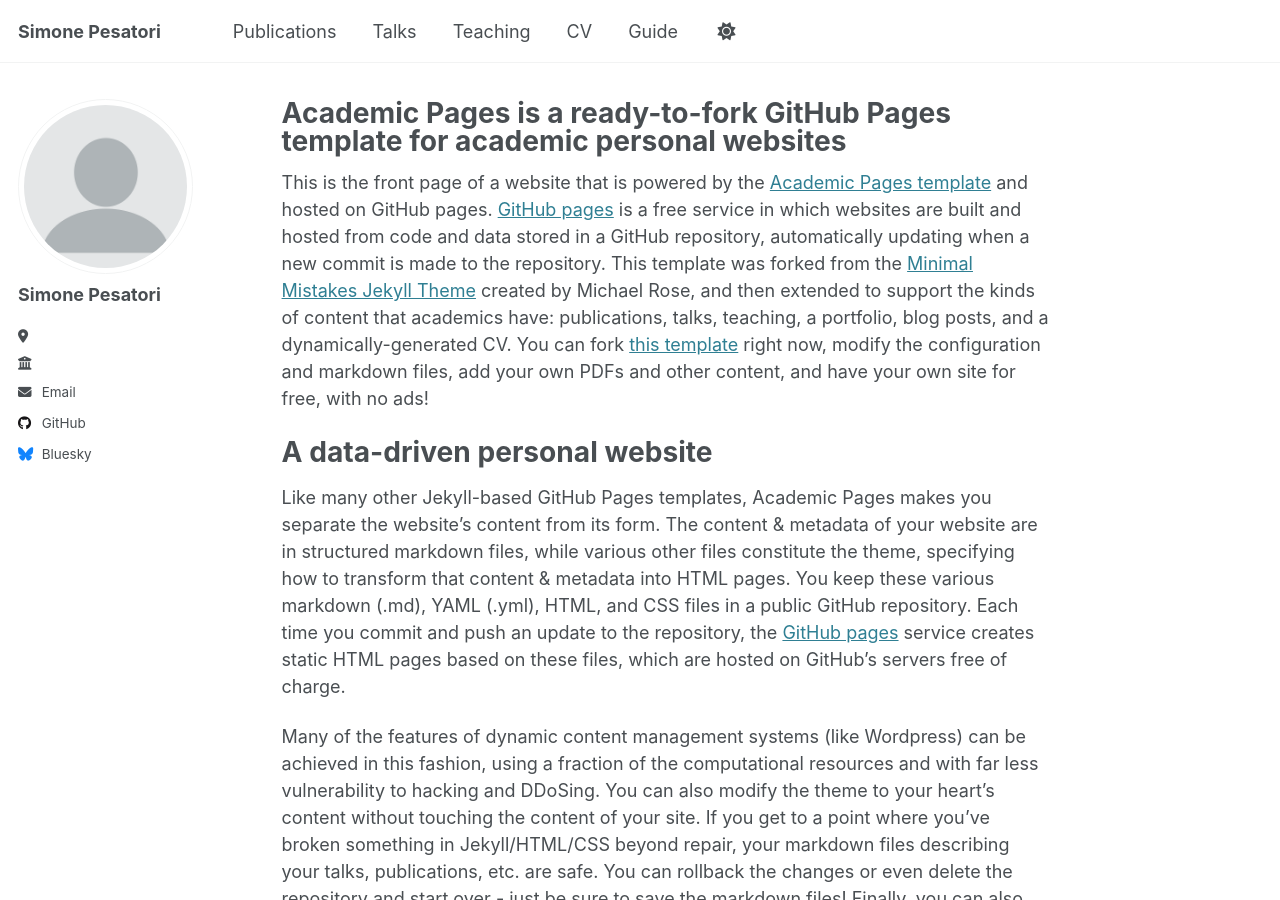
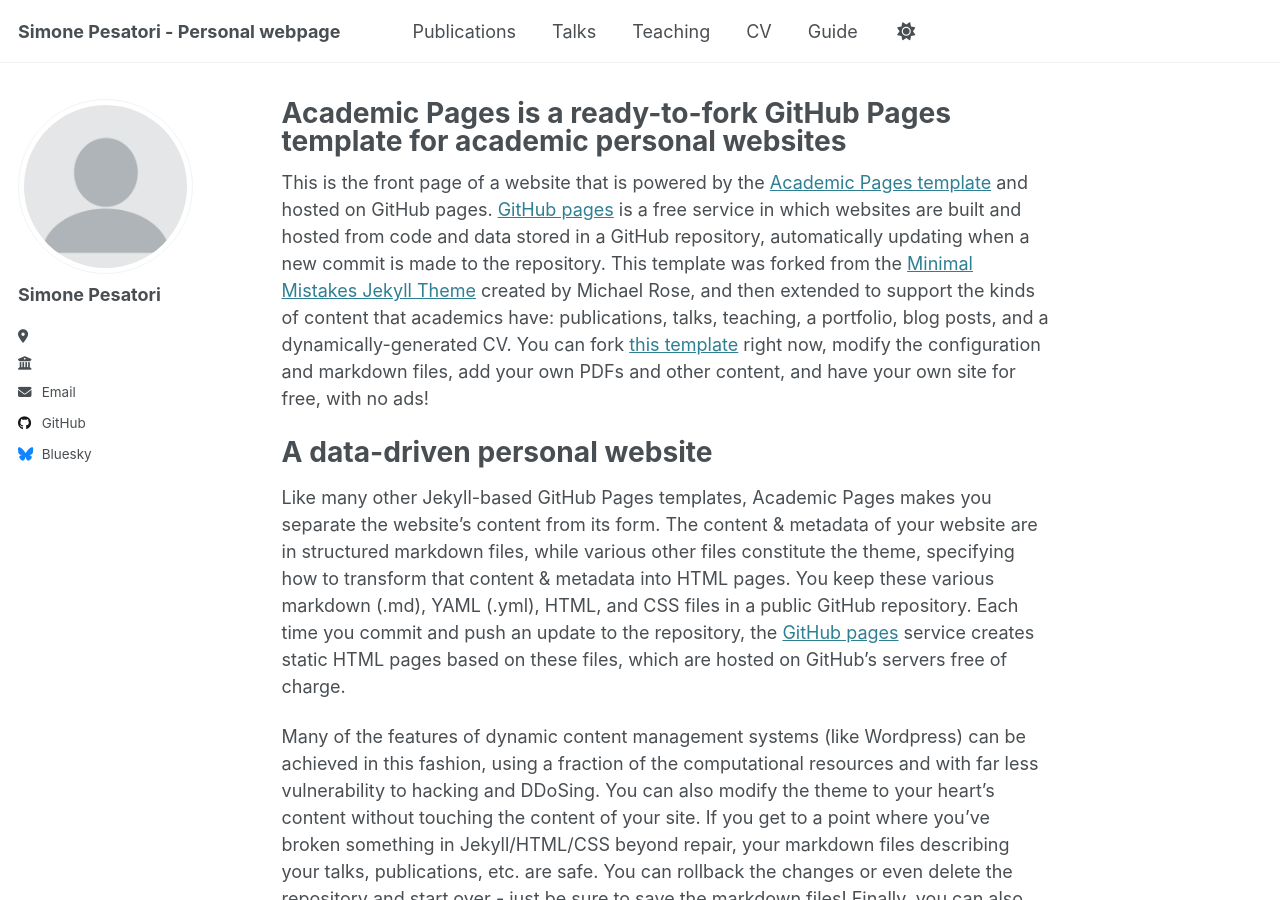
Before and after one commit to simonepesatori/simonepesatori.github.io, a Jekyll site: the page built from _pages/about.md, in a window 1280 px wide and 900 px high. Built offline with Jekyll 4.4.1, drawn with Linux system fonts in a browser that asks for light colours; a file with an impossible date is left out.

Commit message:
Update _config.yml

```diff
--- a/_config.yml
+++ b/_config.yml
@@ -9,7 +9,7 @@
 # Basic Site Settings
 locale                   : "en-US"
 site_theme               : "default"
-title                    : "Simone Pesatori"
+title                    : "Simone Pesatori - Personal webpage"
 title_separator          : "-"
 name                     : &name "Simone Pesatori"
 description              : &description "I obtained my PhD at the University of Roma Tre in March 2025"
```
